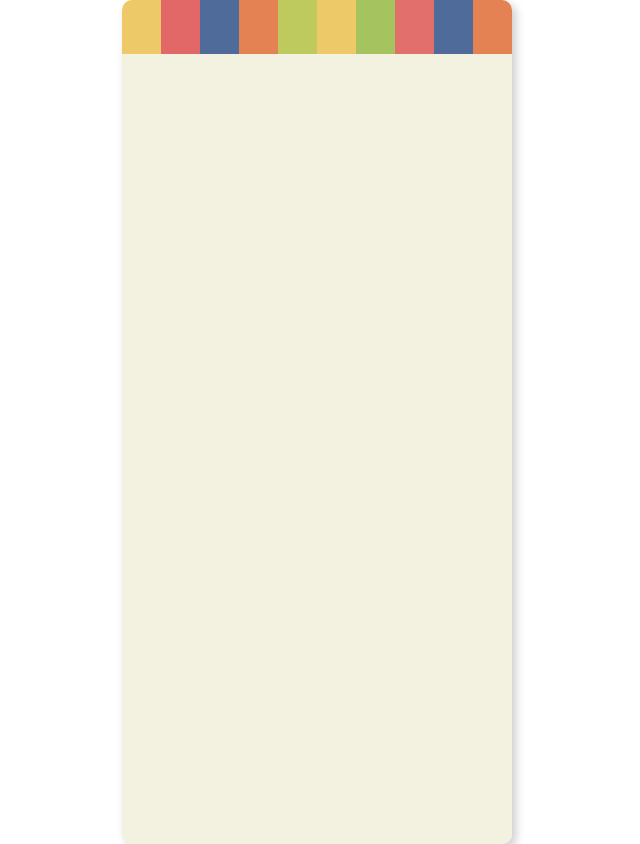
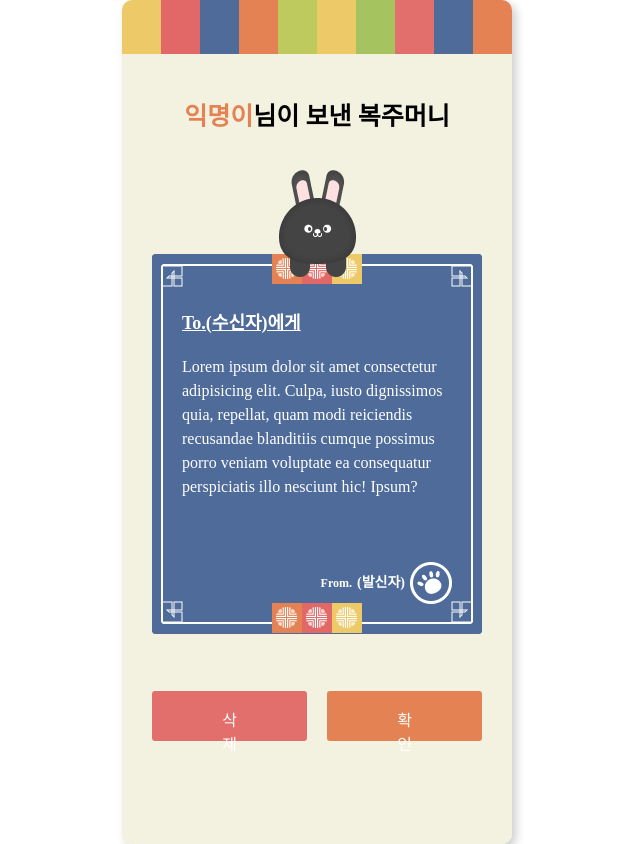
Before and after one commit to HNY-6/LuckyLetter-FE, a React (Create React App) app: page /mypocket/1 in a window 1280 px wide. Before the commit this address had no page. Shown: the whole page, without its empty margins (323-963 px from the left). Built offline with nearby package versions, Linux system fonts and the light colour scheme.

Commit message:
Style: ReadMyLetter 페이지 스타일 컴포넌트 추가 및 레이아웃 구성

```diff
--- /dev/null
+++ b/src/components/ReadMyLetter/LetterButton.tsx
@@ -0,0 +1,28 @@
+import styled from "styled-components";
+import DefaultButton from "../UI/Button";
+
+const LetterButtonBox = styled.div`
+  display: flex;
+  justify-content: space-between;
+`;
+
+const LetterButton = () => {
+  return (
+    <LetterButtonBox>
+      <DefaultButton
+        label="삭제"
+        styleOverrides={{
+          width: 155,
+          padding: "16px 63px",
+          backgroundColor: "var(--warning-color);",
+        }}
+      />
+      <DefaultButton
+        label="확인"
+        styleOverrides={{ width: 155, padding: "16px 63px" }}
+      />
+    </LetterButtonBox>
+  );
+};
+
+export default LetterButton;
--- /dev/null
+++ b/src/components/ReadMyLetter/LetterContainer.tsx
@@ -0,0 +1,54 @@
+import styled, { css } from "styled-components";
+
+import LetterContent from "./LetterContent";
+
+import RedLetterBackground from "@/assets/Pocket_Red_letter.png";
+import OrangeLetterBackground from "@/assets/Pocket_Orange_letter.png";
+import YellowLetterBackground from "@/assets/Pocket_Yellow_letter.png";
+import GreenLetterBackground from "@/assets/Pocket_Green_letter.png";
+import NavyLetterBackground from "@/assets/Pocket_Navy_letter.png";
+
+const LetterBox = styled.div`
+  margin-bottom: 57px;
+  padding: 145px 30px 30px;
+  width: 330px;
+  height: 465px;
+
+  // props인 color를 전달받아 편지지 이미지 렌더링
+  ${(props) =>
+    props.color === "red" &&
+    css`
+      background-image: url(${RedLetterBackground});
+    `}
+  ${(props) =>
+    props.color === "orange" &&
+    css`
+      background-image: url(${OrangeLetterBackground});
+    `}
+  ${(props) =>
+    props.color === "yellow" &&
+    css`
+      background-image: url(${YellowLetterBackground});
+    `}
+  ${(props) =>
+    props.color === "green" &&
+    css`
+      background-image: url(${GreenLetterBackground});
+    `}
+  ${(props) =>
+    props.color === "navy" &&
+    css`
+      background-image: url(${NavyLetterBackground});
+      color: var(--bg-color);
+    `}
+`;
+
+const LetterContainer = () => {
+  return (
+    <LetterBox color="navy">
+      <LetterContent color="navy" />
+    </LetterBox>
+  );
+};
+
+export default LetterContainer;
--- /dev/null
+++ b/src/components/ReadMyLetter/LetterContent.tsx
@@ -0,0 +1,94 @@
+import styled, { css } from "styled-components";
+
+// 발도장 이미지 스프라이트
+import FootPaintingImage from "@/assets/foot-painting-each-color.png";
+
+const LetterGridBox = styled.div`
+  display: grid;
+  grid-template-rows: 1fr 5fr 1fr;
+  height: 100%;
+`;
+
+const LetterToParagraph = styled.p`
+  margin-bottom: 20px;
+  font-size: 18px;
+  font-weight: bold;
+  text-decoration: underline;
+`;
+
+const LetterContentParagraph = styled.p`
+  line-height: 1.5;
+  overflow: scroll;
+  font-size: 16px;
+  -webkit-line-clamp: 9;
+`;
+
+const LetterFromParagraph = styled.p`
+  display: flex;
+  justify-content: center;
+  align-items: center;
+  gap: 5px;
+  justify-self: flex-end;
+  align-self: flex-end;
+  font-size: 12px;
+  font-weight: bold;
+
+  & span {
+    font-size: 14px;
+  }
+
+  &::after {
+    display: inline-block;
+    content: "";
+    width: 42px;
+    height: 42px;
+    background-image: url(${FootPaintingImage});
+    background-repeat: no-repeat;
+
+    // props인 color를 전달받아 설정한 발도장 이미지 렌더링
+    ${(props) =>
+      props.color === "red" &&
+      css`
+        background-position: 0 0;
+      `}
+    ${(props) =>
+      props.color === "navy" &&
+      css`
+        background-position: -42px 0;
+      `}
+    ${(props) =>
+      props.color === "orange" &&
+      css`
+        background-position: -84px 0;
+      `}
+    ${(props) =>
+      props.color === "green" &&
+      css`
+        background-position: -126px 0;
+      `}
+    ${(props) =>
+      props.color === "yellow" &&
+      css`
+        background-position: -168px 0;
+      `}
+  }
+`;
+
+const LetterContent = (props: { color: string }) => {
+  return (
+    <LetterGridBox>
+      <LetterToParagraph>To.(수신자)에게</LetterToParagraph>
+      <LetterContentParagraph>
+        Lorem ipsum dolor sit amet consectetur adipisicing elit. Culpa, iusto
+        dignissimos quia, repellat, quam modi reiciendis recusandae blanditiis
+        cumque possimus porro veniam voluptate ea consequatur perspiciatis illo
+        nesciunt hic! Ipsum?
+      </LetterContentParagraph>
+      <LetterFromParagraph color={props.color}>
+        From.<span>(발신자)</span>
+      </LetterFromParagraph>
+    </LetterGridBox>
+  );
+};
+
+export default LetterContent;
--- a/src/pages/Home.tsx
+++ b/src/pages/Home.tsx
@@ -44,7 +44,7 @@ const Home = () => {
       <CopyLinkBtn></CopyLinkBtn>
       <SelectMarkImg></SelectMarkImg>
       <ArrowBackBtn></ArrowBackBtn>
-      <Link to='/login'>이동</Link>
+      <Link to="/login">이동</Link>
     </div>
   );
 };
--- /dev/null
+++ b/src/pages/ReadMyLetter.tsx
@@ -0,0 +1,19 @@
+import PageDescParagraph from "@/components/UI/PageDescParagraph";
+import LetterContainer from "@/components/ReadMyLetter/LetterContainer";
+import LetterButton from "@/components/ReadMyLetter/LetterButton";
+
+const ReadMyLetter = () => {
+  return (
+    <>
+      <PageDescParagraph>
+        <span>익명이</span>님이 보낸 복주머니
+      </PageDescParagraph>
+      {/* 편지지 */}
+      <LetterContainer />
+      {/* 삭제 / 확인 버튼 */}
+      <LetterButton />
+    </>
+  );
+};
+
+export default ReadMyLetter;
--- a/src/routes/AppRoutes.tsx
+++ b/src/routes/AppRoutes.tsx
@@ -2,6 +2,7 @@ import { Route, Routes } from "react-router-dom";
 import Home from "@/pages/Home";
 import Login from "@/pages/Login";
 import ReadMyPocket from "@/pages/ReadMyPocket";
+import ReadMyLetter from "@/pages/ReadMyLetter";
 
 const AppRoutes = () => {
   return (
@@ -9,6 +10,7 @@ const AppRoutes = () => {
       <Route path="/" element={<Home />}></Route>
       <Route path="/login" element={<Login />}></Route>
       <Route path="/mypocket" element={<ReadMyPocket />}></Route>
+      <Route path="/mypocket/:myletterId" element={<ReadMyLetter />}></Route>
     </Routes>
   );
 };
```
